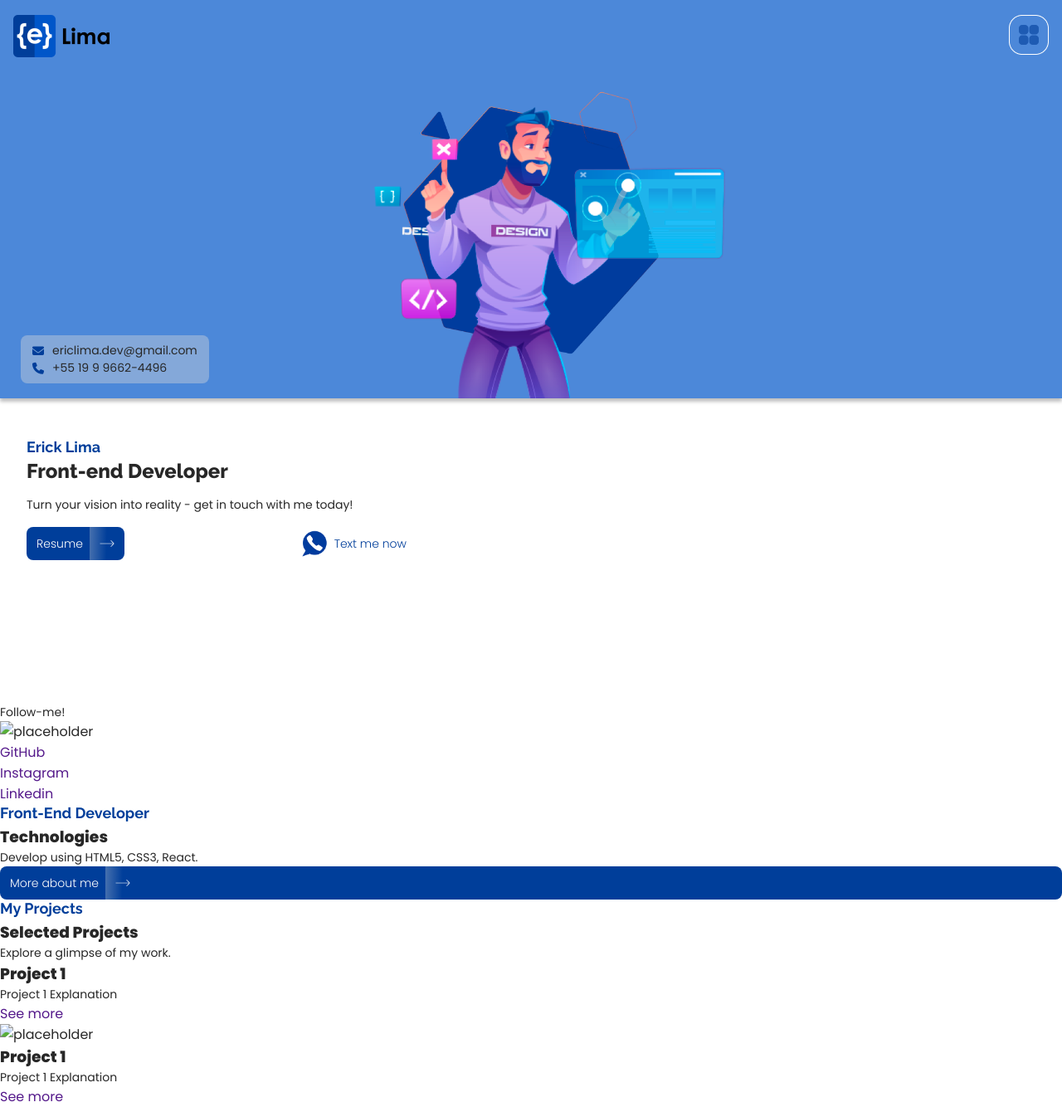
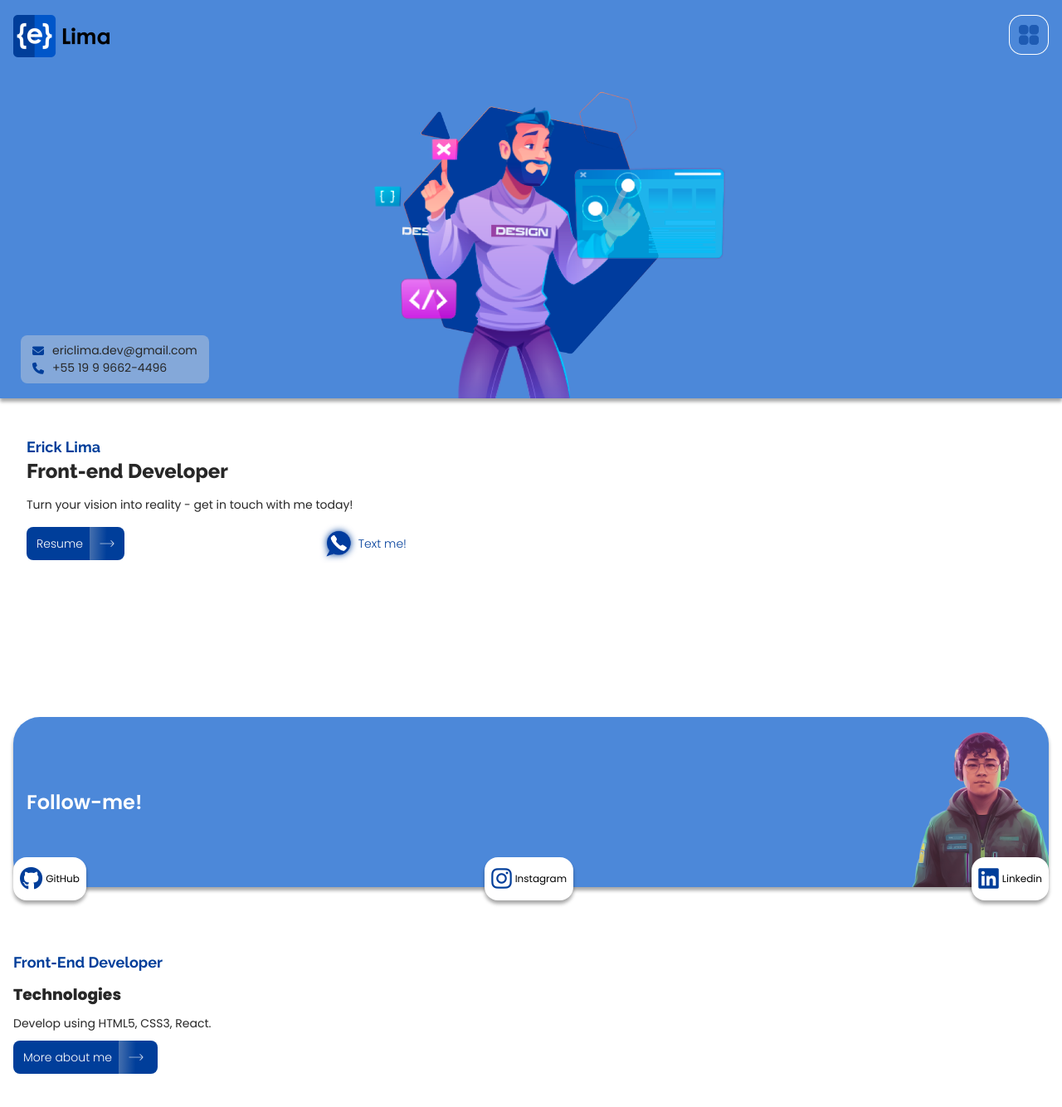
Before and after one commit to ericLimma/portfolio, a PHP site: page / in a window 1280 px wide. Shown: the top 1334 px of the page at 83% size. Run offline with PHP 8.4, Linux system fonts and the light colour scheme; some libraries are stand-ins or nearby versions.

Commit message:
update 16-01-24

```diff
--- a/assets/css/about.css
+++ b/assets/css/about.css
@@ -16,5 +16,5 @@
 
 .btn-whatsapp div img {
     width: 32px ;
-    filter: drop-shadow(0px 0px 4.3px 1px #003E9A);
+    filter: drop-shadow(0px 0px 4px#003E9A);
 }
--- a/assets/css/header.css
+++ b/assets/css/header.css
@@ -2,6 +2,7 @@
     display: flex;
     justify-content: space-between;
     position: fixed;
+    top: 0;
     width: 100vw;
     height: var(--header-height);
     padding: 18px 16px;
--- a/assets/css/home.css
+++ b/assets/css/home.css
@@ -8,7 +8,8 @@
     position: relative;
     height: 60vh;
     margin-bottom: 48px;
-    box-shadow: 0px 4px 4px rgba(0, 0, 0, 0.25);
+    box-shadow: 0px 4px 4px rgba(0, 0, 0, 0.35);
+    overflow-x: hidden;
 
 }
 
--- /dev/null
+++ b/assets/css/skills.css
@@ -0,0 +1,7 @@
+.skills{
+    padding: 16px;
+    display: flex;
+    flex-direction: column;
+    gap: 10px;
+    margin-bottom: 32px;
+}
--- /dev/null
+++ b/assets/css/social-medias.css
@@ -0,0 +1,63 @@
+.banner_container {
+    align-items: center;
+    background-color: var(--light-blue);
+    border-radius: 32px;
+    box-shadow: 0px 4px 4px rgba(0, 0, 0, 0.35);
+    display: flex;
+    height: 205px;
+    justify-content: space-between;
+    padding: 16px;
+    position: relative;
+    width: 100%;
+}
+
+.banner_container p {
+    color: var(--white);
+    font-size: 24px;
+    font-weight: 600;
+}
+
+.banner_img {
+    border-radius: 0 0 16px 0;
+    bottom: 0;
+    position: absolute;
+    right: 0;
+}
+
+.social-media-links {
+    background-color: var(--white);
+    border-radius: 16px;
+    box-shadow: 0px 4px 4px rgba(0, 0, 0, 0.35);
+    display: flex;
+    font-family: 'Poppins';
+    font-weight: 400;
+    padding: 12px 8px;
+    font-size: 12px;
+    align-items: center;
+    color: var(--black);
+}
+
+
+.social-media-links i {
+    color: var(--blue);
+    font-size: 28px;
+    margin-right: 4px;
+}
+
+.social-media-links-wrapper {
+    bottom: 0;
+    display: flex;
+    justify-content: space-between;
+    padding: 0 16px;
+    position: absolute;
+    width: 100%;
+}
+
+.social-medias {
+    align-items: center;
+    display: flex;
+    flex-direction: column;
+    margin-bottom: 48px;
+    padding: 16px;
+    position: relative;
+}
--- a/assets/css/styles.css
+++ b/assets/css/styles.css
@@ -51,6 +51,7 @@ p {
     display: flex;
     gap: 8px;
     align-items: center;
+    max-width: 174px;
 }
 
 .btn div {
--- a/index.html
+++ b/index.html
@@ -11,6 +11,8 @@
     <link rel="stylesheet" href="assets/css/header.css">
     <link rel="stylesheet" href="assets/css/home.css">
     <link rel="stylesheet" href="assets/css/about.css">
+    <link rel="stylesheet" href="assets/css/social-medias.css">
+    <link rel="stylesheet" href="assets/css/skills.css">
 
 
     <link rel="shortcut icon" href="assets/img/favicon.png" type="image/x-icon">
@@ -52,25 +54,19 @@
                 <a class="btn btn-blue btn-resume">Resume <div><img src="assets/img/icons/seta.png" alt=""></div>
                 </a>
                 <a class="btn btn-whatsapp text-blue">
-                    <div><img src="assets/img/icons/whatsapp.png" alt=""></div>Text me now
+                    <div><img src="assets/img/icons/whatsapp.png" alt=""></div>Text me!
                 </a>
             </div>
         </section>
         <section class="social-medias" id="social-medias">
-            <div>
-                <div>
-                    <p>Follow-me!</p>
-                    <img src="" alt="placeholder">
-                </div>
-                <div>
-                    <a href="">GitHub</a>
-                </div>
-                <div>
-                    <a href="">Instagram</a>
-                </div>
-                <div>
-                    <a href="">Linkedin</a>
-                </div>
+            <div class="banner_container">
+                <p>Follow-me!</p>
+                <img class="banner_img" src="assets/img/banner.png" alt="ilustração banner">
+            </div>
+            <div class="social-media-links-wrapper">
+                <a class="social-media-links" href=""><i class="fa-brands fa-github"></i>GitHub</a>
+                <a class="social-media-links" href=""><i class="fa-brands fa-instagram"></i>Instagram</a>
+                <a class="social-media-links" href=""><i class="fa-brands fa-linkedin"></i>Linkedin</a>
             </div>
         </section>
         <section class="skills">
```
Also changed, not shown: assets/img/banner.png (added).
